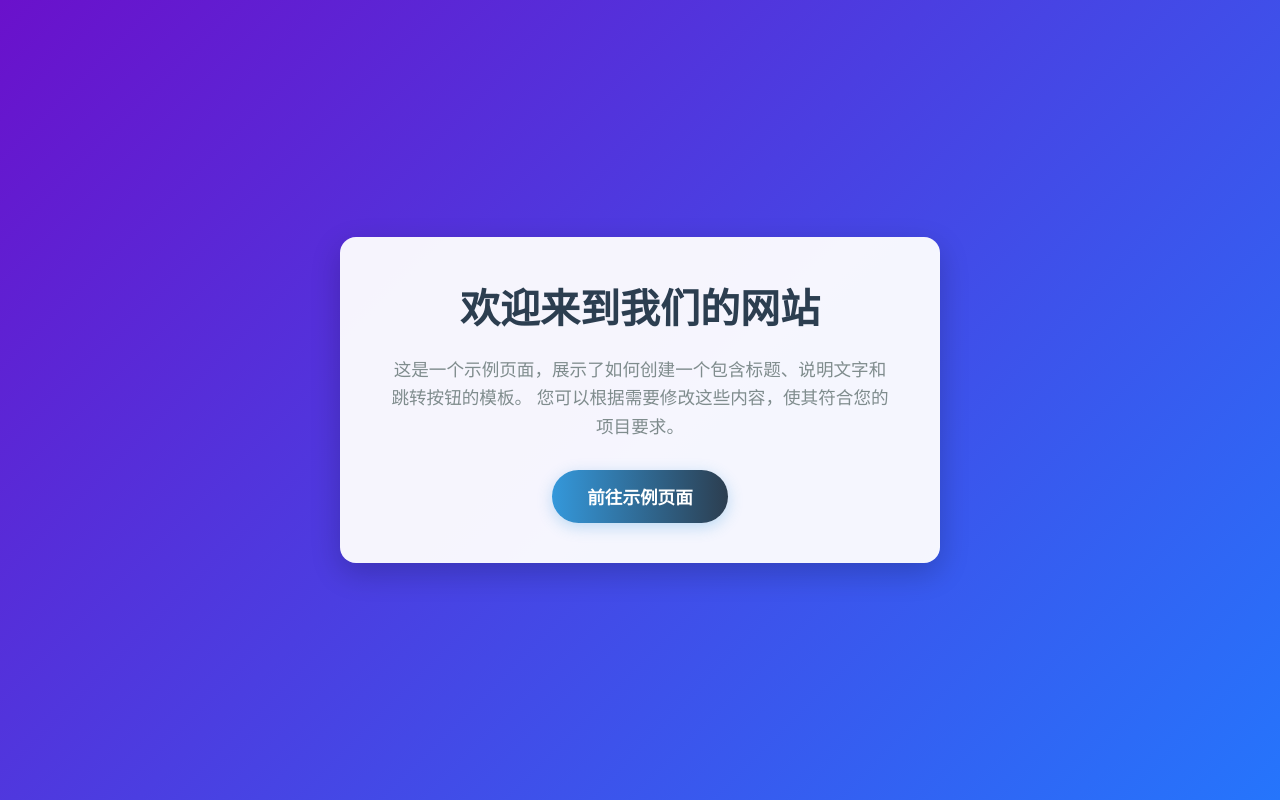
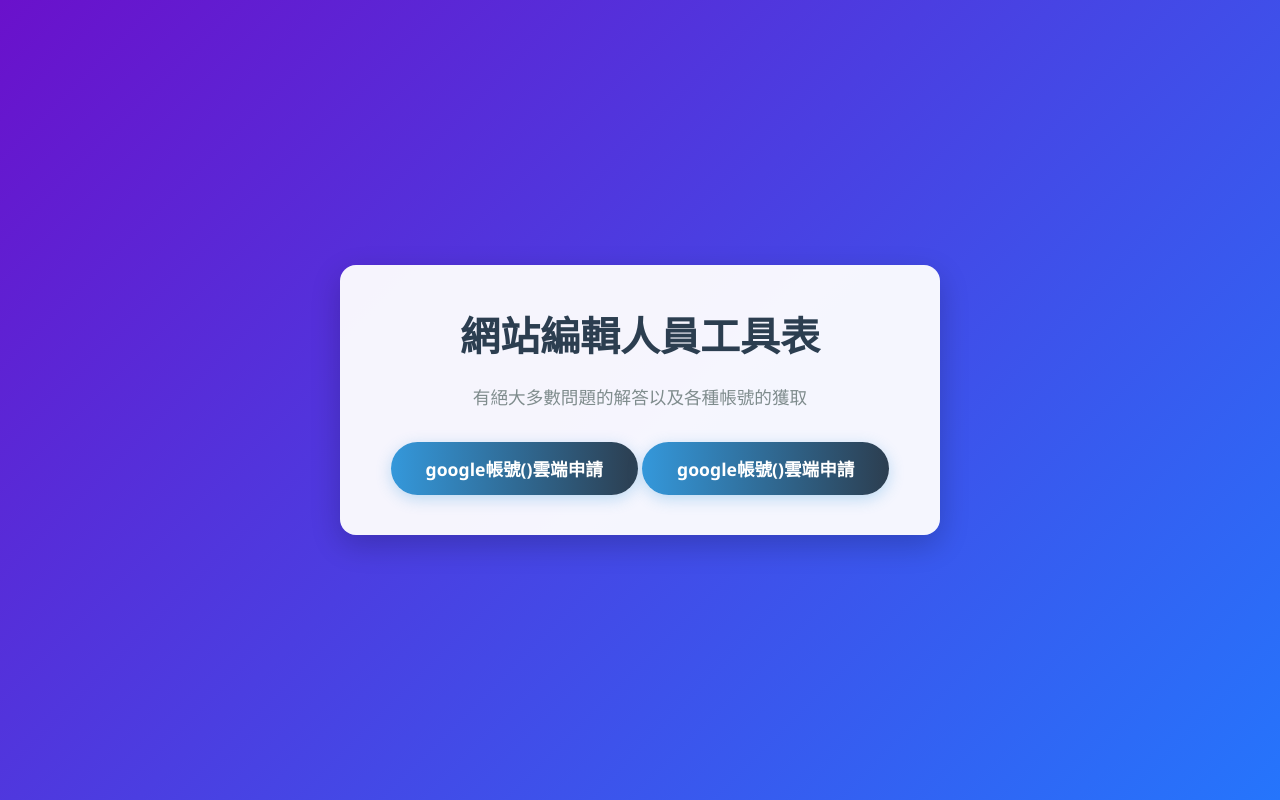
Before and after one commit to 1743986520/Website-development, a plain HTML site: page index.html in a window 1280 px wide. Drawn offline with Linux system fonts and the light colour scheme.

Commit message:
Update index.html

```diff
--- a/index.html
+++ b/index.html
@@ -3,7 +3,7 @@
 <head>
     <meta charset="UTF-8">
     <meta name="viewport" content="width=device-width, initial-scale=1.0">
-    <title>页面模板</title>
+    <title>網站編輯人員工具表</title>
     <style>
         * {
             margin: 0;
@@ -93,12 +93,12 @@
 </head>
 <body>
     <div class="container">
-        <h1>欢迎来到我们的网站</h1>
+        <h1>網站編輯人員工具表</h1>
         <p class="description">
-            这是一个示例页面，展示了如何创建一个包含标题、说明文字和跳转按钮的模板。
-            您可以根据需要修改这些内容，使其符合您的项目要求。
+            有絕大多數問題的解答以及各種帳號的獲取
         </p>
-        <a href="https://example.com" class="button">前往示例页面</a>
+        <a href="" class="button">google帳號()雲端申請</a>
+        <a href="" class="button">google帳號()雲端申請</a>
     </div>
 </body>
 </html>
```
